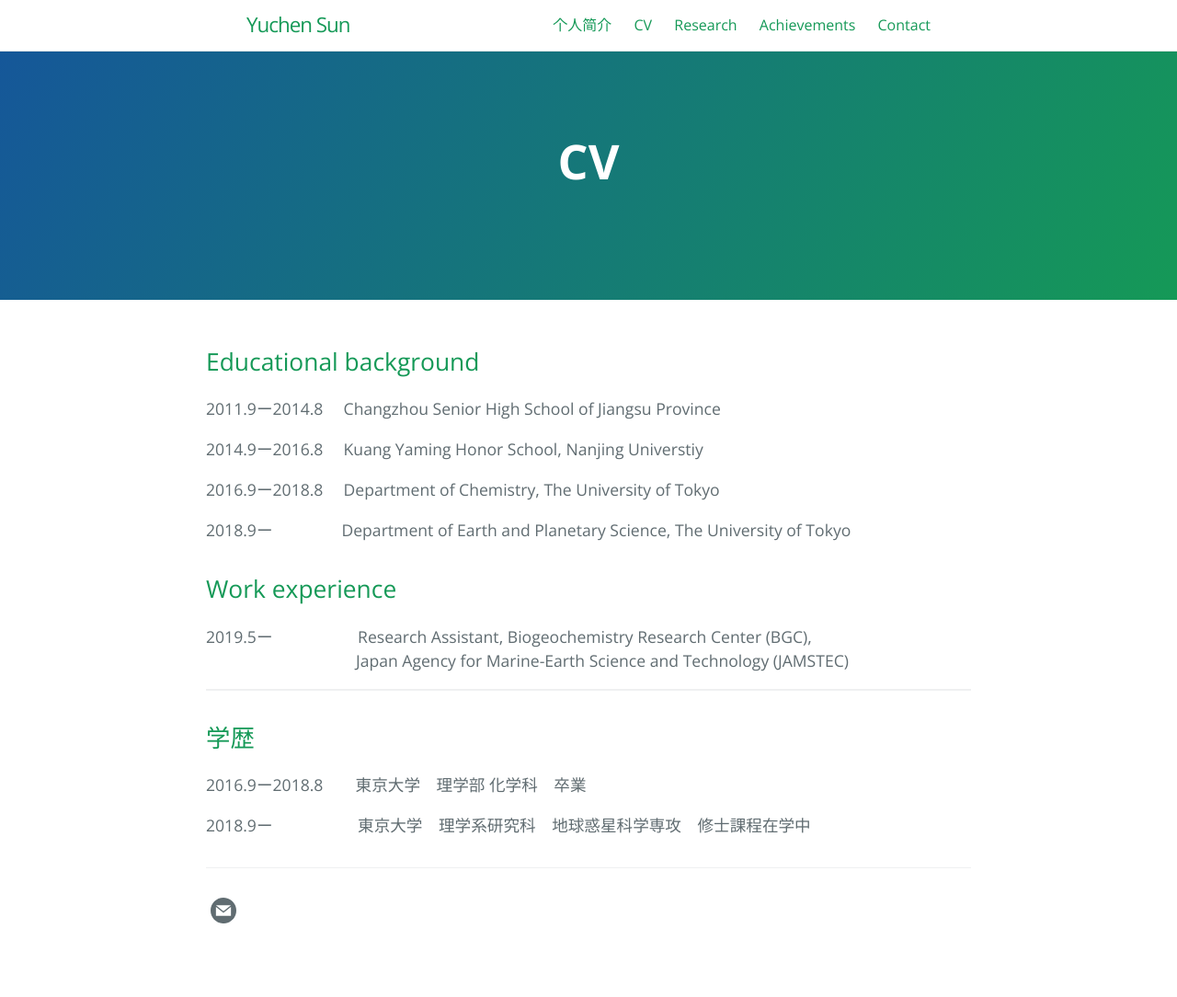
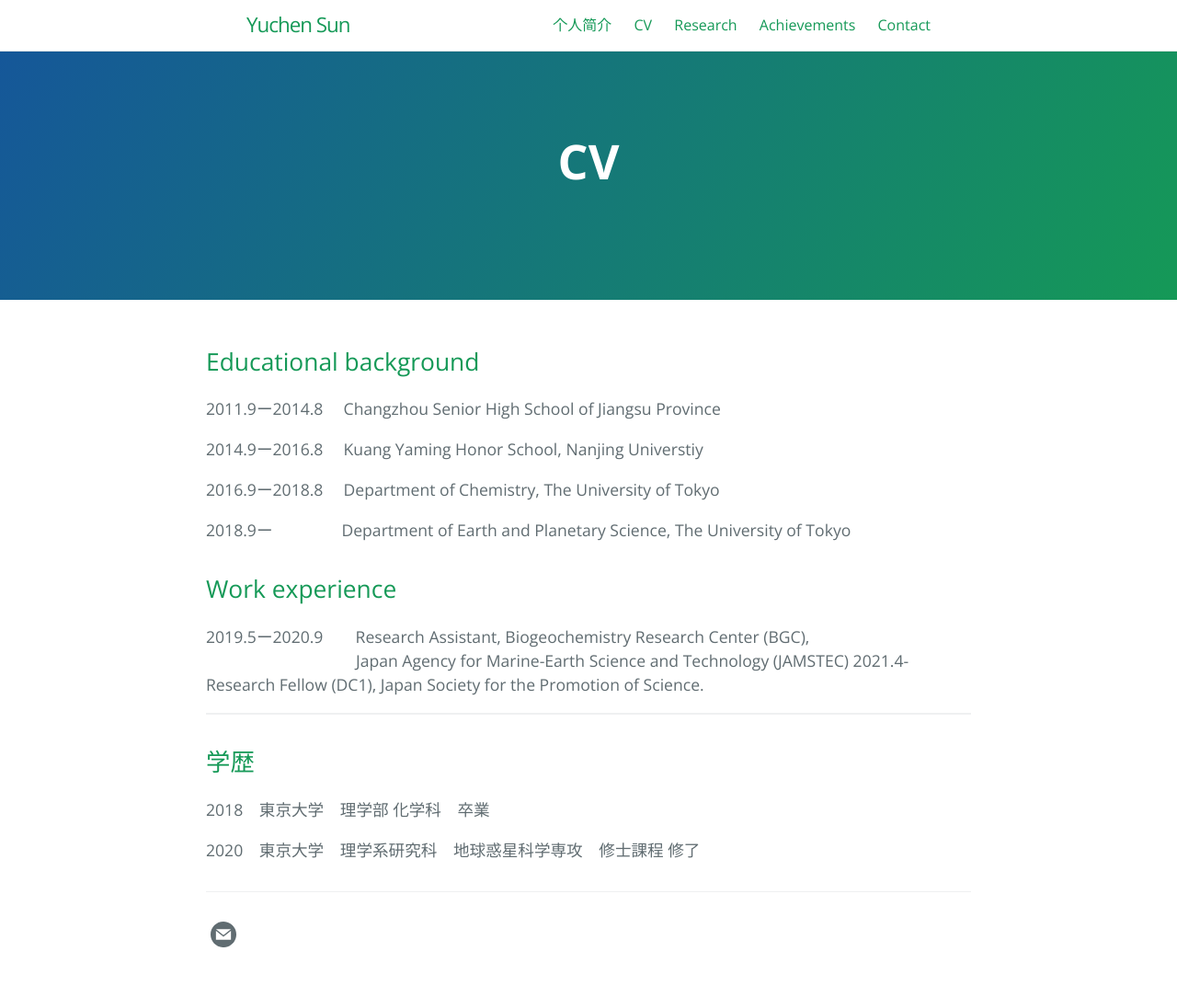
Before and after one commit to sonyuushin/sonyuushin.github.io, a Jekyll site: the page built from cv.md, in a window 1280 px wide. Shown: the whole page at 92% size. Built offline with Jekyll 4.4.1, drawn with Linux system fonts in a browser that asks for light colours; before the commit the page ends 1058 px from its top, so only the background shows below that.

Commit message:
Update cv.md

```diff
--- a/cv.md
+++ b/cv.md
@@ -19,15 +19,15 @@ order: 0
 
 ## Work experience
 
-2019.5ー　　　　　 Research Assistant, Biogeochemistry Research Center (BGC),
+2019.5ー2020.9　　Research Assistant, Biogeochemistry Research Center (BGC),
 　　　　　　　　　 Japan Agency for Marine-Earth Science and Technology (JAMSTEC)
-
+2021.4-         Research Fellow (DC1), Japan Society for the Promotion of Science.
 
 
 ------------
 
 ## 学歴
 
-2016.9ー2018.8　　東京大学　理学部 化学科　卒業
+2018　東京大学　理学部 化学科　卒業
 
-2018.9ー　　　　　 東京大学　理学系研究科　地球惑星科学専攻　修士課程在学中
+2020　東京大学　理学系研究科　地球惑星科学専攻　修士課程 修了
```
